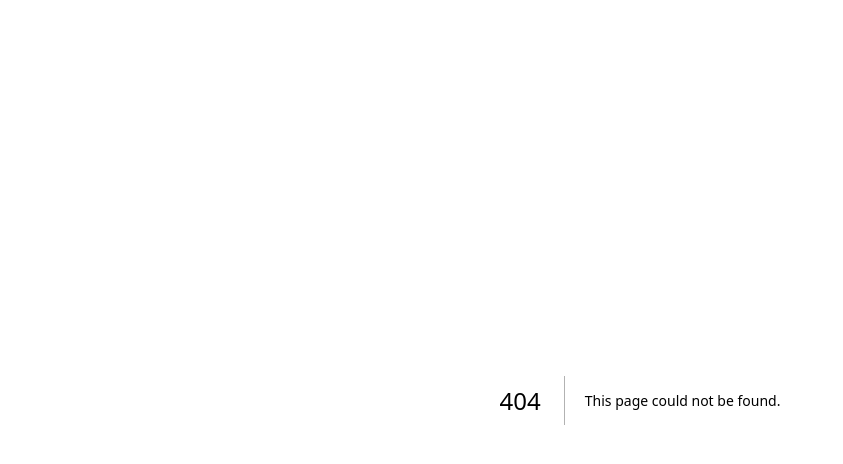
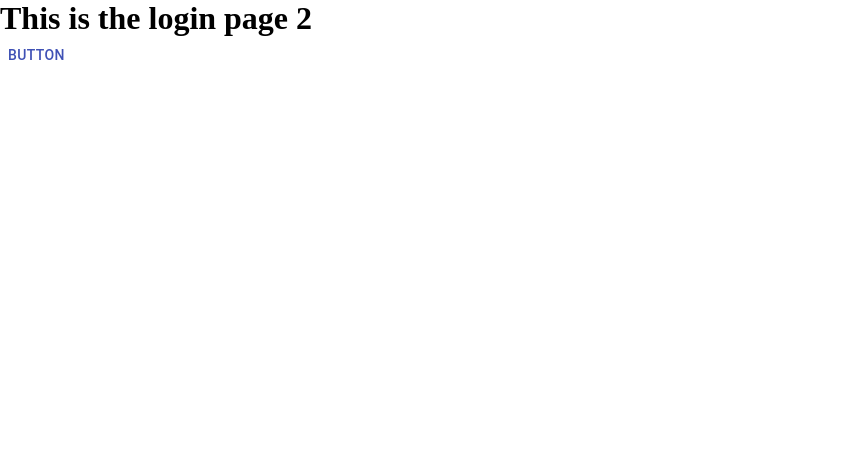
Before and after one commit to wilo087/digital-cards-frontend, a Next.js app: page /login in a window 1280 px wide. Before the commit this address had no page. Shown: the top 464 px of the page, without its empty margins (0-843 px from the left). Built offline with nearby package versions, Linux system fonts and the light colour scheme.

Commit message:
Adding Material UI and login page.

```diff
--- a/package.json
+++ b/package.json
@@ -9,6 +9,9 @@
     "lint": "next lint"
   },
   "dependencies": {
+    "@fontsource/roboto": "^4.5.8",
+    "@material-ui/core": "^4.12.4",
+    "@mui/material": "^5.11.16",
     "@types/node": "18.15.10",
     "@types/react": "18.0.30",
     "@types/react-dom": "18.0.11",
--- a/src/app/layout.tsx
+++ b/src/app/layout.tsx
@@ -13,6 +13,10 @@ interface Props {
 export default function RootLayout ({ children }: Props): React.ReactElement {
   return (
     <html lang='en'>
+      <head>
+        <meta name='viewport' content='initial-scale=1, width=device-width' />
+      </head>
+
       <body>{children}</body>
     </html>
   )
--- /dev/null
+++ b/src/app/login/components/UserButton.tsx
@@ -0,0 +1,9 @@
+'use client'
+import Button from '@material-ui/core/Button'
+import React from 'react'
+
+export default function UserButton (): React.ReactElement {
+  return (
+    <Button color='primary' onClick={() => console.log('testing')}>Button</Button>
+  )
+}
--- /dev/null
+++ b/src/app/login/page.tsx
@@ -0,0 +1,11 @@
+import UserButton from './components/UserButton'
+import React from 'react'
+
+export default function Login (): React.ReactElement {
+  return (
+    <main>
+      <h1>This is the login page 2</h1>
+      <UserButton />
+    </main>
+  )
+}
--- a/src/styles/globals.css
+++ b/src/styles/globals.css
@@ -1,77 +1,17 @@
 :root {
   --max-width: 1100px;
   --border-radius: 12px;
-  --font-mono: ui-monospace, Menlo, Monaco, 'Cascadia Mono', 'Segoe UI Mono',
-    'Roboto Mono', 'Oxygen Mono', 'Ubuntu Monospace', 'Source Code Pro',
-    'Fira Mono', 'Droid Sans Mono', 'Courier New', monospace;
-
-  --foreground-rgb: 0, 0, 0;
-  --background-start-rgb: 214, 219, 220;
-  --background-end-rgb: 255, 255, 255;
-
-  --primary-glow: conic-gradient(
-    from 180deg at 50% 50%,
-    #16abff33 0deg,
-    #0885ff33 55deg,
-    #54d6ff33 120deg,
-    #0071ff33 160deg,
-    transparent 360deg
-  );
-  --secondary-glow: radial-gradient(
-    rgba(255, 255, 255, 1),
-    rgba(255, 255, 255, 0)
-  );
-
-  --tile-start-rgb: 239, 245, 249;
-  --tile-end-rgb: 228, 232, 233;
-  --tile-border: conic-gradient(
-    #00000080,
-    #00000040,
-    #00000030,
-    #00000020,
-    #00000010,
-    #00000010,
-    #00000080
-  );
-
-  --callout-rgb: 238, 240, 241;
-  --callout-border-rgb: 172, 175, 176;
-  --card-rgb: 180, 185, 188;
-  --card-border-rgb: 131, 134, 135;
 }
 
-@media (prefers-color-scheme: dark) {
+/* @media (prefers-color-scheme: dark) {
   :root {
     --foreground-rgb: 255, 255, 255;
     --background-start-rgb: 0, 0, 0;
     --background-end-rgb: 0, 0, 0;
 
     --primary-glow: radial-gradient(rgba(1, 65, 255, 0.4), rgba(1, 65, 255, 0));
-    --secondary-glow: linear-gradient(
-      to bottom right,
-      rgba(1, 65, 255, 0),
-      rgba(1, 65, 255, 0),
-      rgba(1, 65, 255, 0.3)
-    );
-
-    --tile-start-rgb: 2, 13, 46;
-    --tile-end-rgb: 2, 5, 19;
-    --tile-border: conic-gradient(
-      #ffffff80,
-      #ffffff40,
-      #ffffff30,
-      #ffffff20,
-      #ffffff10,
-      #ffffff10,
-      #ffffff80
-    );
-
-    --callout-rgb: 20, 20, 20;
-    --callout-border-rgb: 108, 108, 108;
-    --card-rgb: 100, 100, 100;
-    --card-border-rgb: 200, 200, 200;
   }
-}
+} */
 
 * {
   box-sizing: border-box;
@@ -85,16 +25,6 @@ body {
   overflow-x: hidden;
 }
 
-body {
-  color: rgb(var(--foreground-rgb));
-  background: linear-gradient(
-      to bottom,
-      transparent,
-      rgb(var(--background-end-rgb))
-    )
-    rgb(var(--background-start-rgb));
-}
-
 a {
   color: inherit;
   text-decoration: none;
@@ -102,6 +32,7 @@ a {
 
 @media (prefers-color-scheme: dark) {
   html {
-    color-scheme: dark;
+    /* color-scheme: dark; */
+    color-scheme: light;
   }
 }
```
Also changed, not shown: 1 other file (tests, documents, lock files or other folders).
